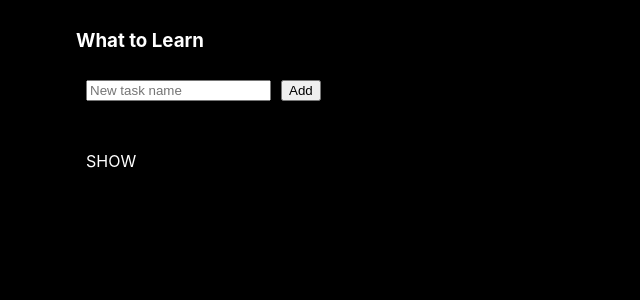
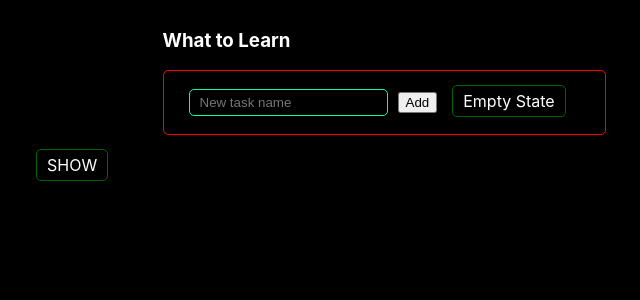
Before and after one commit to Benedikt89/Todolist-home-station, a React (Create React App) app: page / in a window 1280 px wide. Shown: the top 300 px of the page, without its empty margins (324-964 px from the left). Built offline with nearby package versions, Linux system fonts and the light colour scheme.

Commit message:
some design and created local state, fixed bugs with edit-field

```diff
--- a/src/App.css
+++ b/src/App.css
@@ -3,10 +3,18 @@
 }
 
 .todoList {
-  width: 500px;
+  width: 600px;
   margin: 0 auto;
+  grid-template-areas:
+          ". header"
+          "bar tasks";
+  display: grid;
 }
 
 .todoList > div {
   padding: 10px;
 }
+
+.todoListTasks {
+  grid-area: tasks;
+}
--- a/src/App.js
+++ b/src/App.js
@@ -6,6 +6,44 @@ import TodoTasks from "./Elements/Tasks/TodoTasks";
 import TodoTask from "./Elements/Tasks/TodoTask";
 
 class App extends React.Component {
+
+    constructor(props) {
+        super(props);
+    }
+
+    componentDidMount() {
+        this.restoreState();
+    }
+
+    saveState = () => {
+        let stateAsString = JSON.stringify(this.state);
+        localStorage.setItem("our-state", stateAsString);
+    };
+
+    restoreState = () => {
+        let state = {
+            tasks: [],
+
+            textField: '',
+            filterValue: 'All',
+        };
+
+        let stateAsString = localStorage.getItem("our-state");
+        if (stateAsString != null) {
+            state = JSON.parse(stateAsString);
+        }
+        this.setState(state);
+    };
+
+    clearState = () => {
+        let state = {
+            tasks: [],
+            textField: '',
+            filterValue: 'All',
+        };
+        alert('cleared');
+        this.setState(state,()=> { this.saveState(); });
+    };
 
     state = {
         tasks: [
@@ -31,7 +69,7 @@ class App extends React.Component {
             }
         });
 
-        this.setState({tasks: newTasks})
+        this.setState({tasks: newTasks}, () => { this.saveState(); });
     };
 
     changeStatus = (isDone, taskId) =>{
@@ -40,12 +78,12 @@ class App extends React.Component {
 
     textHolder = (text) => {
         let newText = text;
-        this.setState({textField: newText})
+        this.setState({textField: newText}, () => { this.saveState(); });
     };
 
     buttonFilter = (text) => {
         let newFilter = text;
-        this.setState({selectedFilter: newFilter})
+        this.setState({selectedFilter: newFilter}, () => { this.saveState(); });
     };
 
     addNewTask = () => {
@@ -55,11 +93,11 @@ class App extends React.Component {
             isDone: false,
             priority: 'low'
         };
-        let newTasks = [...this.state.tasks, newTask];
+        let newTasks = [newTask, ...this.state.tasks];
 
-        this.setState({tasks: newTasks});
+        this.setState({tasks: newTasks, textField: ''}, ()=> { this.saveState(); });
 
-        this.setState( {textField: ''});
+   //     this.setState( {textField: ''});
 
     };
 
@@ -80,6 +118,7 @@ class App extends React.Component {
                         textHolder={this.textHolder}
                         taskFieldContent={this.state.textField}
                         addNewTask={this.addNewTask}
+                        clearState={this.clearState}
                     />
 
                     <TodoTasks
--- a/src/Elements/Footer/Footer.jsx
+++ b/src/Elements/Footer/Footer.jsx
@@ -35,31 +35,40 @@ class Footer extends React.Component {
         return (
             <div className={style.todoListFooter}>
                 {!this.state.isHidden && <div>
+                    <div>
                     <button
                         onClick={onAllFilterClick}
                         className={ifCheckedAll()}
                     >All
                     </button>
+                    </div>
 
+                    <div>
                     <button
                         onClick={onCompletedFilterClick}
                         className={ifCheckedCompleted()}
                     >Completed
                     </button>
+                    </div>
 
+                    <div>
                     <button
                         onClick={onActiveFilterClick}
                         className={ifCheckedActive()}
                     >Active
                     </button>
+                    </div>
 
+                    <div>
                     <span
+                        className={style.teg}
                         onClick={hideClick}
                     >HIDE</span>
-
+                    </div>
                 </div>}
 
                 {this.state.isHidden && <span
+                    className={style.teg}
                     onClick={hideClick}
                 >SHOW</span>}
 
--- a/src/Elements/Footer/Footer.module.css
+++ b/src/Elements/Footer/Footer.module.css
@@ -1,3 +1,7 @@
+.todoListFooter {
+    grid-area: bar;
+}
+
 .button {
     margin: 10px;
 }
@@ -12,3 +16,9 @@
     margin: 10px;
 
 }
+
+.teg {
+    border: darkgreen solid 1px;
+    border-radius: 5px;
+    padding: 5px 10px;
+}
--- a/src/Elements/Header/Header.jsx
+++ b/src/Elements/Header/Header.jsx
@@ -49,6 +49,8 @@ class Header extends React.Component {
                         onKeyPress={inputOnEnter}
                     />
                     <button onClick={addClick}>Add</button>
+
+                    <span className={style.teg} onClick={this.props.clearState}>Empty State</span>
                 </div>
             </div>
 
--- a/src/Elements/Header/Header.module.css
+++ b/src/Elements/Header/Header.module.css
@@ -1,13 +1,22 @@
 .error {
-    border-color: red;
+    border: red solid 1px;
+    border-radius: 5px;
+    padding: 5px 10px;
     margin: 10px;
+    background-color: black;
+    color: white;
 }
 .textField {
+    border: #00fdb5 solid 1px;
+    border-radius: 5px;
+    padding: 5px 10px;
     margin: 10px;
+    background-color: black;
+    color: white;
 }
 
 .todoListHeader {
-
+    grid-area: header;
 }
 
 .todoListHeaderTitle {
@@ -15,5 +24,15 @@
 }
 
 .todoListNewTaskForm {
+    border: red solid 1px;
+    border-radius: 5px;
+    padding: 8px 15px;
 
 }
+
+.teg {
+    margin-left: 15px;
+    border: darkgreen solid 1px;
+    border-radius: 5px;
+    padding: 5px 10px;
+}
--- a/src/Elements/Tasks/TodoTask.jsx
+++ b/src/Elements/Tasks/TodoTask.jsx
@@ -13,18 +13,23 @@ class TodoTask extends React.Component {
     };
 
     deactivateEditMode = () => {
-
         if (this.props.task.title === ""){
-            this.setState({ifWarning: style.fieldWarning});
             this.setState({editMode: true});
+        } else {
+            this.setState({editMode: false})
         }
-        this.setState({editMode: false})
     };
 
     render = (props) => {
 
         let checkBoxClick = (e) => {
             this.props.isDoneBox(e.currentTarget.checked, this.props.task.id);
+        };
+
+        let confirmChangeOnEnter = (e) => {
+            if (e.key === 'Enter') {
+                this.deactivateEditMode();
+            }
         };
 
         let taskChange = (e) => {
@@ -39,12 +44,6 @@ class TodoTask extends React.Component {
 
         let styleIsdone = () => this.props.task.isDone === true ? style.todoListTaskDone: style.todoListTask;
 
-        let fieldEmptyError = () => {
-            if (this.props.task.id !='') {
-                this.setState({ifWarning: style.field})
-            }
-        };
-
         return (
 
                 <div className={styleIsdone()}>
@@ -55,7 +54,8 @@ class TodoTask extends React.Component {
 
                     { this.state.editMode
                         ? <input
-                            className={fieldEmptyError}
+                            onKeyPress={confirmChangeOnEnter}
+                            className={this.state.ifWarning}
                             autoFocus={true}
                             value={this.props.task.title}
                             onChange={taskChange}
--- a/src/Elements/Tasks/TodoTask.module.css
+++ b/src/Elements/Tasks/TodoTask.module.css
@@ -1,5 +1,10 @@
 .todoListTask {
-
+    margin-top: 4px;
+    border: deepskyblue solid 1px;
+    border-radius: 5px;
+    padding: 2px 10px;
+    grid-template-columns: 15px 1fr 90px 90px;
+    display: grid;
 }
 
 .todoListTask span{
@@ -7,17 +12,29 @@
 }
 
 .todoListTaskDone {
-    opacity: 0.5;
+    margin-top: 4px;
+    border: darkorange solid 1px;
+    border-radius: 5px;
+    padding: 2px 10px;
+    color: olive;
+    grid-template-columns: 15px 1fr 90px 90px;
+    display: grid;
 }
 
 .todoListTaskDone span {
     margin-left: 15px;
+
 }
 
 .field {
-
+    margin-left: 15px;
+    background-color: black;
+    border: none;
+    color: white;
 }
 
 .fieldWarning {
     border-color: red;
+    background-color: black;
+    color: white;
 }
--- a/src/Elements/Tasks/TodoTasks.jsx
+++ b/src/Elements/Tasks/TodoTasks.jsx
@@ -16,7 +16,7 @@ class TodoTasks extends React.Component {
         );
 
         return (
-            <div className="todoList-tasks">
+            <div className="todoListTasks">
 
                 {tasksElements}
 
```
